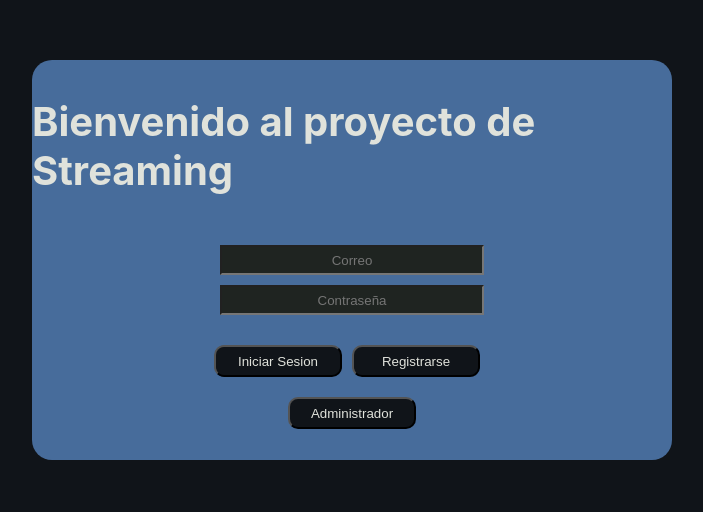
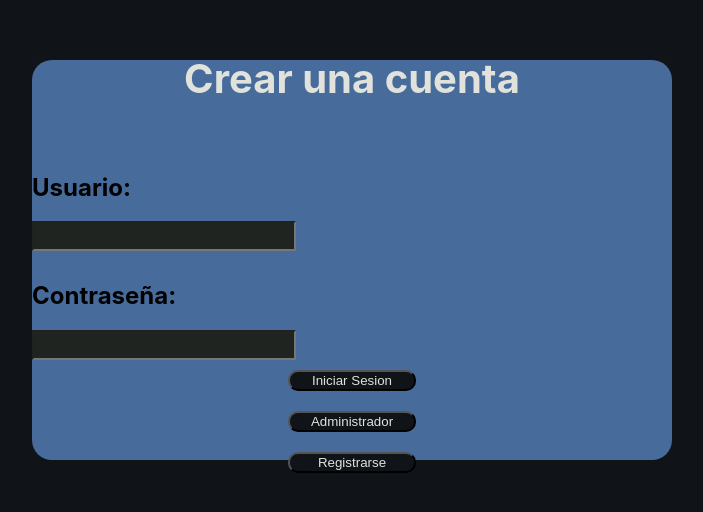
Before and after one commit to JuanDiegoAvila/UVG_Proyecto_Streaming, a React (Vite) app: page /Register in a window 1280 px wide. Shown: the part 140-652 px from the top of the page, without its empty margins (288-991 px from the left). Built offline with nearby package versions, Linux system fonts and the light colour scheme.

Commit message:
Router Changes

```diff
--- a/src/components/ContentHome.css
+++ b/src/components/ContentHome.css
@@ -18,7 +18,7 @@
 }
 
 .movies{
-    width: 94vw;
+    width: 95vw;
     height: auto;
     display: flex;
     flex-direction: row;
@@ -26,14 +26,16 @@
     padding-top: 20px;
     padding-bottom: 30px;
     flex-wrap: wrap;
+    justify-content: space-around;
 }
 
 .movie {
     background-color: #1F2421;
     height: 150px;
     min-width: 250px;
-    width: 21vw;
+    width: 18vw;
     margin-right: 40px;
     margin-top: 40px;
-    background-size: contain;
+    background-size: cover;
+    background-repeat: no-repeat;
 }
--- a/src/components/Login.jsx
+++ b/src/components/Login.jsx
@@ -1,7 +1,10 @@
 import {useState, useEffect} from 'react'
+import {Link, Routes, Route, BrowserRouter,render } from 'react-router-dom'
 
 import App from '../App'
 import './Login.css'
+import Register from './Register'
+
 
 function Login() {
 
@@ -22,7 +25,11 @@ function Login() {
         const log = await fetch(fet)
         .then((response) => {return response.json()})
         .then((responseInJSON) => { return responseInJSON })
-        console.log({...log})
+        console.log(log.completado)
+        const rootElement = document.getElementById("root");
+        if(log.completado){
+            render(<App/>,root)
+        }
     }
 
     return (
@@ -51,8 +58,12 @@ function Login() {
 
                     <div className='usuario-principal'>
 
+                        <Link to="/Register">
+                            <button onClick={() => {resetForms()}}> Registrarse </button>
+                        </Link>
+
                         <button onClick={() => logIn()}> Iniciar Sesion </button>
-                        <button onClick={() => resetForms()}> Registrarse </button>
+
 
                     </div>
 
@@ -62,6 +73,8 @@ function Login() {
 
                 </div>
 
+
+
         </div>
     )
 }
--- a/src/components/Register.css
+++ b/src/components/Register.css
@@ -0,0 +1,70 @@
+body {
+    margin: 0;
+    font-family: -apple-system, BlinkMacSystemFont, 'Segoe UI', 'Roboto', 'Oxygen',
+      'Ubuntu', 'Cantarell', 'Fira Sans', 'Droid Sans', 'Helvetica Neue',
+      sans-serif;
+    -webkit-font-smoothing: antialiased;
+    -moz-osx-font-smoothing: grayscale;
+    background-color: #101419 ;
+}
+
+code {
+    font-family: source-code-pro, Menlo, Monaco, Consolas, 'Courier New', monospace;
+}
+
+.container {
+    display: flex;
+    flex-direction: column;
+    justify-content: center;
+    align-self:center;
+    height: 50vh;
+    width: 50vw;
+    border-radius: 20px;
+    background-color: #476C9B;
+}
+
+.container input {
+    width: 20vw;
+    height: 3vh;
+    align-self: center;
+    background-color:  #1F2421;
+    color: #E0E2DB;
+    text-align: center;
+    margin-bottom: 10px;
+}
+
+.login-container{
+    display: flex;
+    justify-content: center;
+    align-items: center;
+    height: 100vh;
+}
+
+.container button{
+    width: 10vw;
+    height: 4vh;
+    align-self: center;
+    margin-bottom: 20px;
+    color: #E0E2DB;
+    background-color:  #101419;
+    border-radius: 10px;
+}
+
+.container h1{
+    color: #E0E2DB;
+    align-self: center;
+    margin-bottom: 50px;
+    font-size: 40px;
+}
+
+.usuario-principal {
+    display: flex;
+    flex-direction: row;
+    align-items: center;
+    align-self: center;
+    margin-block-start: 20px;
+}
+
+.usuario-principal  button {
+    margin-inline-end: 10px;
+}
--- a/src/components/Register.jsx
+++ b/src/components/Register.jsx
@@ -3,7 +3,7 @@ import {useState, useEffect} from 'react'
 import App from '../App'
 import './Register.css'
 
-function Login() {
+function Register() {
 
     const [admin, setAdmin] = useState(false)
     const [signed, setSigned] = useState(false)
@@ -24,7 +24,7 @@ function Login() {
             }
 
                 <div className = "container">
-                    <h1>Bienvenido al proyecto de Streaming</h1>
+                    <h1>Crear una cuenta</h1>
 
                     <div className = "input-cont">
                         <h2>Usuario: </h2>
--- a/src/index.jsx
+++ b/src/index.jsx
@@ -1,10 +1,25 @@
 import React from 'react';
 import ReactDOM from 'react-dom';
 import Login from './components/Login';
+import Register from './components/Register'
+import App from './App'
+import {BrowserRouter, Routes, Route} from 'react-router-dom'
 
 ReactDOM.render(
   <React.StrictMode>
-    <Login />
+
+    <BrowserRouter>
+
+      <Routes>
+
+        <Route path="/" element={ <Login />}/>
+        <Route exact path='/Register' element={< Register />}/>
+        <Route exact path='/App' element={< App />}></Route>
+
+      </Routes>
+
+    </BrowserRouter>
+
   </React.StrictMode>,
   document.getElementById('root')
 );
```
